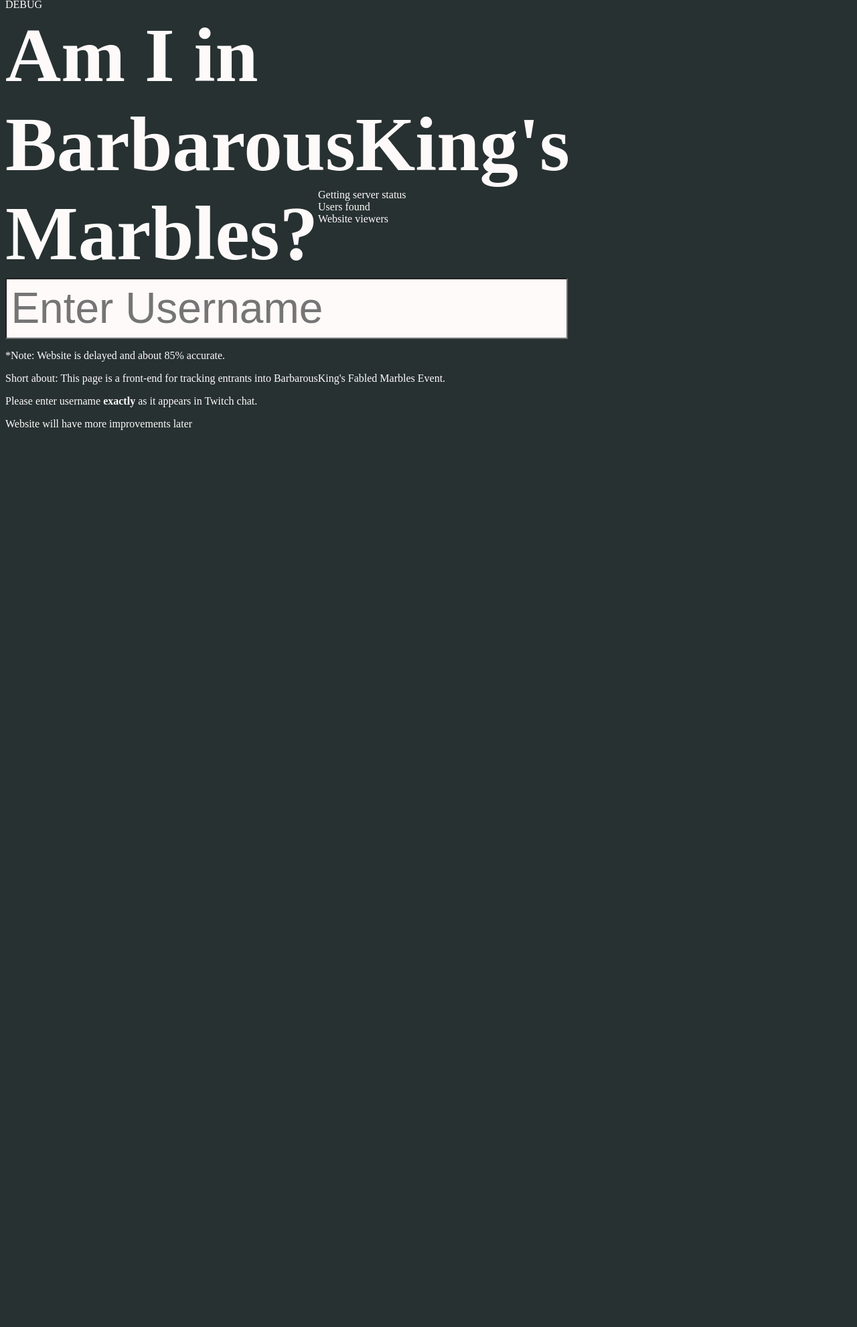
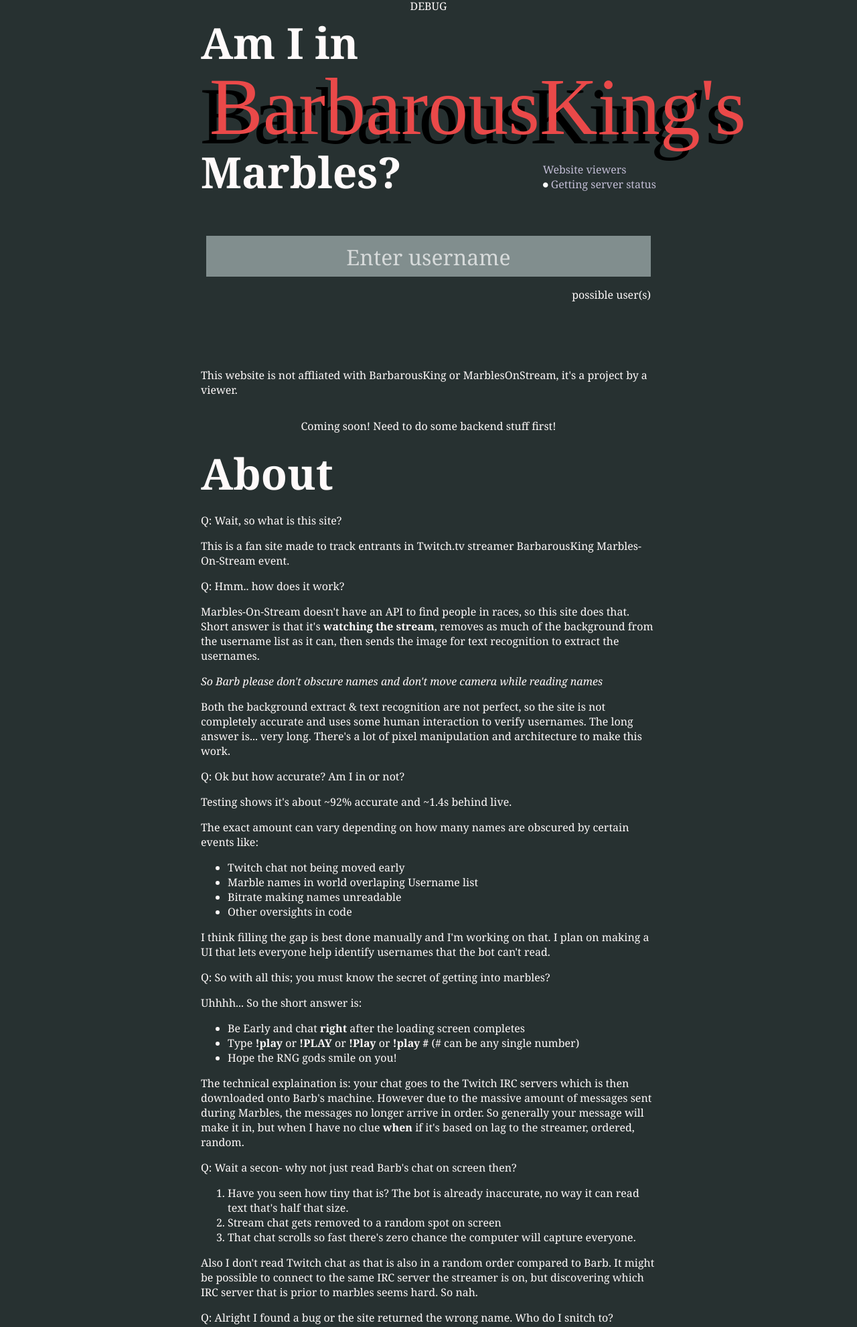
Before and after one commit to adrianAnyansi/MarblesNameGrabber, a website: page website/index.html in a window 1280 px wide. Shown: the part 10-1991 px from the top of the page at 67% size. Before the commit the page ends 800 px from the top, so only its background shows below. Drawn offline with Linux system fonts and the light colour scheme; files that its build step writes are made by us from their sources; no server answers; files whose address does not match are found by name; a web font is replaced by a local one.

Commit message:
Major website additions
Slight logging for lambda [turned off lambda for testing]
Fixed bug where "checking username" would appear even when value was empty
Showed error when username < 3
Other comment/code refactoring
Added DOOM font
Added icon from marblesonstream
Moved CSS to separate file
Improved website styling & added About page question answer

```diff
--- a/website/index.html
+++ b/website/index.html
@@ -2,65 +2,137 @@
 <html lang="en-US">
     <head>
         <meta charset="UTF-8" />
-        <meta name="viewport" content="width=device-width" />
-        <title>AmIInMarbles??</title>
+        <meta name="viewport" content="width=device-width,initial-scale=1" />
+        <link rel="icon" href="website/marblesonstream.png" type="image/x-icon" />
+        <title>Am I In Marbles??</title>
     </head>
-    <style>
-        body {
-            background-color: #273131;
-            color: snow;
-        }
-        input {
-            background-color: snow;
-        }
-
-        .big-title {
-            font-size: 9vw;
-            margin: 0;
-        }
-        #serverBox {
-            display: flex;
-            flex-direction: column;
-        }
-        #last_title {
-            display: flex;
-            flex-direction: row;
-        }
-        #last_title .big-title {
-            display: inline-block;
-        }
-        #username_input {
-            font-size: 5vw;
-            padding: 0.5vw;
-        }
-        img.hidden {
-            display: none
-        }
-    </style>
+    <link rel="stylesheet" type="text/css" href="website/site.css"/>
     <body>
+        <div class="page trackingPage">
             <h2 class="big-title">Am I in</h2>
-        <h2 class="big-title">BarbarousKing's</h2>
+            <!-- <img src="website/doom-2016-right.png" id="name_img"> -->
+            <h2 class="big-title" id="streamerName">BarbarousKing's</h2>
             <div id="last_title">
                 <h1 class="big-title">Marbles?</h1>
                 <div id="serverBox">
+                    <div>
+                        <span id="serverStatusIcon" class="unknown">⏺</span>
                         <span id="server_status">Getting server status</span>
-                <span id="user_tracked">Users found</span>
+                    </div>
                     <span id="viewers_visiting">Website viewers</span>
                 </div>
             </div>
 
-        <input id="username_input" placeholder="Enter Username">
+            <br/>
+            <br/>
+            <br/>
+            <div id="username_input_box">
+                <input id="username_input" placeholder="">
+                <p id="username_placeholder">Enter username</p>
+                <!-- <p id="username_placeholder2">Enter username</p> -->
+            </div>
+            <div id="username_output_box">
+                <p id="username_simple_out"></p>
+                <p id="user_tracked">possible user(s)</p>
+            </div>
+            <br/>
 
-        <p id="username_simple_out"></p>
-        <p id="username_general"></p>
+            <p style="display:none" id="username_general"></p>
 
+            <div style="position:relative">
+                <!-- <p style="position:absolute">Image will be displayed here</p> -->
                 <img id="userImg" class="hidden" src="">
+            </div>
 
-        <div>
-            <p>*Note: Website is delayed and about 85% accurate.</p>
-            <p>Short about: This page is a front-end for tracking entrants into BarbarousKing's Fabled Marbles Event.</p>
-            <p>Please enter username <b>exactly</b> as it appears in Twitch chat.</p>
-            <p>Website will have more improvements later</p>
+            <br/>
+            <br/>
+            <p>
+                This website is not affliated with BarbarousKing or MarblesOnStream, it's a project by a viewer.
+            </p>
+        </div>
+
+        <div class="page verifyPage">
+            <p> Coming soon! Need to do some backend stuff first!</p>
+        </div>
+
+
+        <div class="page aboutPage">
+            <h2 class="big-title">About</h2>
+
+            <p class="aboutQuestion"><span>Q: </span>Wait, so what is this site?</p>
+
+            <p>
+                This is a fan site made to track entrants in Twitch.tv streamer BarbarousKing Marbles-On-Stream event.
+            </p>
+
+            <p class="aboutQuestion"><span>Q: </span> Hmm.. how does it work?</p>
+
+            <p>
+                Marbles-On-Stream doesn't have an API to find people in races, so this site does that.
+                Short answer is that it's <b>watching the stream</b>, removes as much of the background from the username list as it can,
+                then sends the image for text recognition to extract the usernames.
+            </p>
+            <p><i>So Barb please don't obscure names and don't move camera while reading names</i></p>
+            <p>
+                Both the background extract & text recognition are not perfect, so the site is not completely accurate and uses some human
+                interaction to verify usernames. The long answer is... very long.
+                There's a lot of pixel manipulation and architecture to make this work.
+            </p>
+
+            <p class="aboutQuestion"><span>Q: </span> Ok but how accurate? Am I in or not?</p>
+
+            <p>
+                Testing shows it's about ~92% accurate and ~1.4s behind live.
+            </p>
+            <p>
+                The exact amount can vary depending on how many names are obscured by certain events like:
+                <ul>
+                    <li>Twitch chat not being moved early</li>
+                    <li>Marble names in world overlaping Username list</li>
+                    <li>Bitrate making names unreadable</li>
+                    <li>Other oversights in code</li>
+                </ul>
+                I think filling the gap is best done manually and I'm working on that. I plan on making a UI that lets everyone help
+                identify usernames that the bot can't read.
+            </p>
+
+            <p class="aboutQuestion"><span>Q: </span>So with all this; you must know the secret of getting into marbles?</p>
+
+            <p>
+                Uhhhh...
+                So the short answer is:
+                <ul>
+                    <li>Be Early and chat <b>right</b> after the loading screen completes </li>
+                    <li>Type <b>!play</b> or <b>!PLAY</b> or <b>!Play</b> or <b>!play #</b> (# can be any single number)</li>
+                    <li>Hope the RNG gods smile on you!</li>
+                </ul>
+            </p>
+            <p>
+                The technical explaination is: your chat goes to the Twitch IRC servers which is then downloaded onto Barb's machine. However due to
+                the massive amount of messages sent during Marbles, the messages no longer arrive in order. So generally your message will make it in,
+                but when I have no clue <b>when</b> if it's based on lag to the streamer, ordered, random.
+            </p>
+
+            <p class="aboutQuestion"><span>Q: </span>Wait a secon- why not just read Barb's chat on screen then?</p>
+
+            <p>
+                <ol>
+                    <li> Have you seen how tiny that is? The bot is already inaccurate, no way it can read text that's half that size.</li>
+                    <li> Stream chat gets removed to a random spot on screen</li>
+                    <li> That chat scrolls so fast there's zero chance the computer will capture everyone.</li>
+                </ol>
+            </p>
+            <p>
+                Also I don't read Twitch chat as that is also in a random order compared to Barb. It might be possible to connect to the same IRC server the streamer is on,
+                but discovering which IRC server that is prior to marbles seems hard. So nah.
+            </p>
+
+            <p class="aboutQuestion"><span>Q: </span>Alright I found a bug or the site returned the wrong name. Who do I snitch to?</p>
+
+            <p>
+                Just say something on discord or in the #rats-nest. @MiloticMaster
+            </p>
+
         </div>
     </body>
     <script type="text/javascript" src="website/client.js"></script>
--- /dev/null
+++ b/website/site.css
@@ -0,0 +1,146 @@
+
+/*! Generated by Font Squirrel (https://www.fontsquirrel.com) on September 28, 2023 */
+@font-face {
+    font-family: 'doom_2016_rightregular';
+    src: url('doom2016right-vgz0z-webfont.woff2') format('woff2'),
+         url('doom2016right-vgz0z-webfont.woff') format('woff');
+    font-weight: normal;
+    font-style: normal;
+}
+
+body {
+    background-color: #273131;
+    color: snow;
+    display: flex;
+    flex-direction: column;
+    align-items: center;
+    font-family: Georgia;
+    /*! width: 100%; */
+}
+
+.page {
+    max-width: 680px;
+}
+
+.big-title#streamerName {
+    font-family: "doom_2016_rightregular";
+    font-size: 15vb;
+    font-weight: normal;
+    padding: 0 -30px;
+    margin: -2vh 0;
+    text-shadow: -1.1vw 1.1vw black;
+    color: #ea4949;
+    translate: 1.0vw 0;
+}
+
+#name_img {
+    width: 100%;
+    filter: saturate(1);
+}
+
+.big-title {
+    font-size: 8vb;
+    margin: 0;
+}
+#serverBox {
+    display: flex;
+    flex-direction: column-reverse;
+    color: #c2bdd5;
+}
+#last_title {
+    display: flex;
+    flex-direction: row;
+    justify-content: space-between;
+}
+#last_title .big-title {
+    display: inline-block;
+    margin: 0 0 -1.7vh 0;
+}
+
+
+#username_input_box {
+    position: relative;
+    display: flex;
+    flex-direction: column;
+    padding: 0 1vb;
+}
+
+#username_input {
+    font-size: 5vb;
+    padding: 1vh 0 1vh 0;
+    max-width: 100%;
+    background-color: #818e8e;
+    border: none;
+    color: white;
+    text-align: center;
+}
+#username_placeholder {
+    position: absolute;
+    font-size: 4vb;
+    translate: 2vb 9px;
+    /* top: 0; */
+    top: 50%;
+    left: 50%;
+    translate: -50% -50%;
+    margin: 0;
+    color: #fffdfdad;
+    user-select: none;
+    pointer-events: none;
+    /* font-weight: bold; */
+}
+
+#username_input + #username_placeholder {
+    display: none;
+    content: "Hi"
+}
+
+#username_input:placeholder-shown + #username_placeholder {
+    display: inherit;
+    content: "Enter username"
+    /* Change text, add disclaimer */
+    /* color: red; */
+}
+
+
+#username_output_box {
+    display: flex;
+    flex-direction: row;
+    justify-content: space-between;
+    padding: 0 1vb;
+}
+
+#userImg {
+    width: 100%;
+}
+
+
+img.hidden {
+    display: none
+}
+
+@media (width <= 1980px) {
+
+}
+/*
+@media (width > 1980px) {
+    .page {
+        width: 20%
+    }
+} */
+
+
+#serverStatusIcon.unknown {
+    color: white;
+}
+#serverStatusIcon.stopped {
+    color: red;
+}
+#serverStatusIcon.complete {
+    color: blue;
+}
+#serverStatusIcon.reading {
+    color: greenyellow;
+}
+#serverStatusIcon.waiting {
+    color: yellow;
+}
```
Also changed, not shown: TODO.md (+19 -1 lines), src/MarblesUserName_Server.mjs (+4 -3 lines), website/client.js (+26 -18 lines), website/doom2016right-vgz0z-webfont.woff (added), website/doom2016right-vgz0z-webfont.woff2 (added), website/marblesonstream.png (added). Lines whose indentation alone changed are shown as unchanged.
